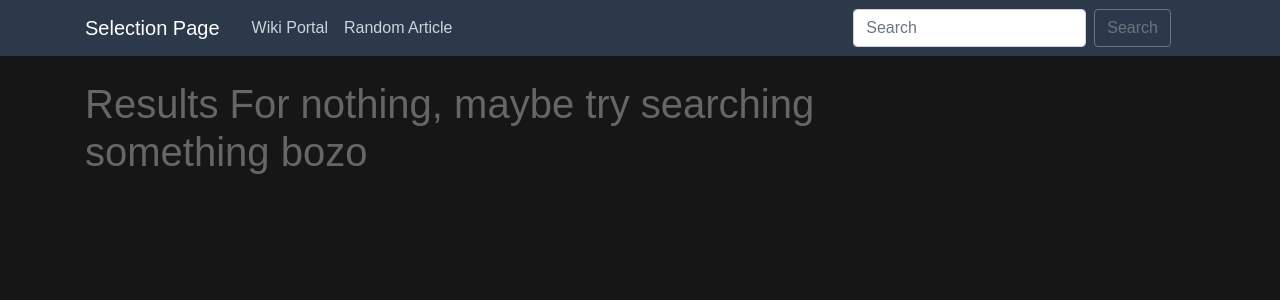
After one commit to MylesACD/Myles-RPG, a Django app: page /wiki/search in a window 1280 px wide. The commit adds this page. Shown: the top 300 px of the page. Run offline with Django 4.2, Linux system fonts and the light colour scheme; some libraries are stand-ins or nearby versions.

Commit message:
wiki version 1.0

```diff
--- a/app/wiki/templates/wiki/wiki-base.html
+++ b/app/wiki/templates/wiki/wiki-base.html
@@ -31,10 +31,11 @@
                         <a class="nav-item nav-link" href="{% url "wiki-random" %}">Random Article</a>
                         </div>
                         <!-- Navbar Right Side -->
-                        <div class="navbar-nav">
-                           <form class="nav-item"  action="{% url "wiki-search-articles" %}">{% csrf_token %}
-                                <input class="nav-item form-control me-2" type="search" placeholder="Search">
-                                <button class="nav-item btn btn-outline-secondary" type="submit">Search</b>
+                        <div class="navbar-nav mr-4">
+                           <form class="form-inline  my-2 my-lg-0"  method="POST" action="search">
+                                {% csrf_token %}
+                                <input class="form-control mr-sm-2" name="search" type="search" placeholder="Search">
+                                <button class="btn btn-outline-secondary my-2 my-sm-0" type="submit">Search</b>
                            </form>
                         </div>
                     </div>
--- /dev/null
+++ b/app/wiki/templates/wiki/wiki-search-articles.html
@@ -0,0 +1,15 @@
+{% extends "wiki/wiki-base.html" %}{% block content %}
+
+{% if searched %}
+    <h1>Results For {{searched}}</h1>
+    {% for a,c in articles %}
+        <p><a  href="{% url a %}">{{a}}</a></p>
+    {% endfor %}
+
+
+
+{% else%}
+    <h1>Results For nothing, maybe try searching something bozo</h1>
+{%endif%}
+
+{% endblock content%}
--- a/app/wiki/urls.py
+++ b/app/wiki/urls.py
@@ -6,10 +6,11 @@
 from django.urls import path, include
 from django.views.generic import TemplateView
 
+
 urlpatterns =[
         path('',views.home,name="wiki-home"),
         path("random", views.get_random, name='wiki-random'),
-        path('search_articles',views.search_articles,name="wiki-search-articles"),
+        path('search',views.SearchView.as_view(),name="wiki-search-articles"),
     ]
 
 dir = os.path.join(os.getcwd(),"wiki/templates/wiki")
--- a/app/wiki/views.py
+++ b/app/wiki/views.py
@@ -1,7 +1,14 @@
+from collections import defaultdict
+from typing import Any
 from django.shortcuts import render
 from django.shortcuts import redirect
+from django.views.generic import ListView, TemplateView
 import random
+import os
+import string
+from pathlib import Path
 from . import urls
+invalid = ["wiki-base","wiki-home","wiki-search-articles","wiki-random","WikiSettings",""]
 # Create your views here.
 def home(request):
     return render(request,"wiki/Ethos.html")
@@ -11,16 +18,48 @@
 
 def get_articles():
     valid = []
-    invalid = ["wiki-base","wiki-home","wiki-search-articles","wiki-random","WikiSettings",""]
     for url in urls.urlpatterns:
         if url.name not in invalid:
             valid.append(url.name)
     return valid
-def search_articles(request):
+
+
+def get_relevant_articles(term):
+
+    curr_dir =os.getcwd() + "/wiki/templates/wiki"
+    counts = defaultdict(int)
+    true_term = " "+term.lower()+" "
+    term = term.lower()
+
+    for file in os.scandir(curr_dir):
+        with open(file, 'r', encoding='utf-8') as file:
+            html_content = file.read()
+        name = file.name.split("/")[-1].split(".")[0]
+
+        if name not in invalid:
+
+            if true_term in file.name.lower():
+                counts[name] += 1000
+            elif term in file.name.lower():
+                counts[name] += 100
+
+            if html_content:
+                counts[name] += html_content.lower().count(true_term)*10
+                counts[name] += html_content.lower().count(term)
+
+
+
+    counts = {k:v for (k,v) in counts.items() if v>0}
+    return sorted(counts.items(),key=lambda item:item[1], reverse=True)
+
+
+class SearchView(ListView):
     #if they have actually submitted something
-    term  = request.POST["searched"]
-    return render(request,"wiki-search-articles.html",{"searched":term})
-    if request.method == "POST":
-        "something"
-    else:
-        return render(request,"search-articles.html",{})
+    def post(self, request):
+            term =  request.POST.get("search")
+            context = {"searched":term}
+            context["articles"] = get_relevant_articles(term)
+            return render(request,"wiki/wiki-search-articles.html",context)
+
+    def get(self,request):
+            return render(request,"wiki/wiki-search-articles.html")
```
Also changed, not shown: SetUpWiki.py (+10 -12 lines), app/wiki/templates/wiki/Duoong Baan.html (renamed from app/wiki/templates/wiki/Du%27o%27ong Ba%27an.html), app/wiki/templates/wiki/Uults Metal.html (renamed from app/wiki/templates/wiki/Uult%27s Metal.html).
